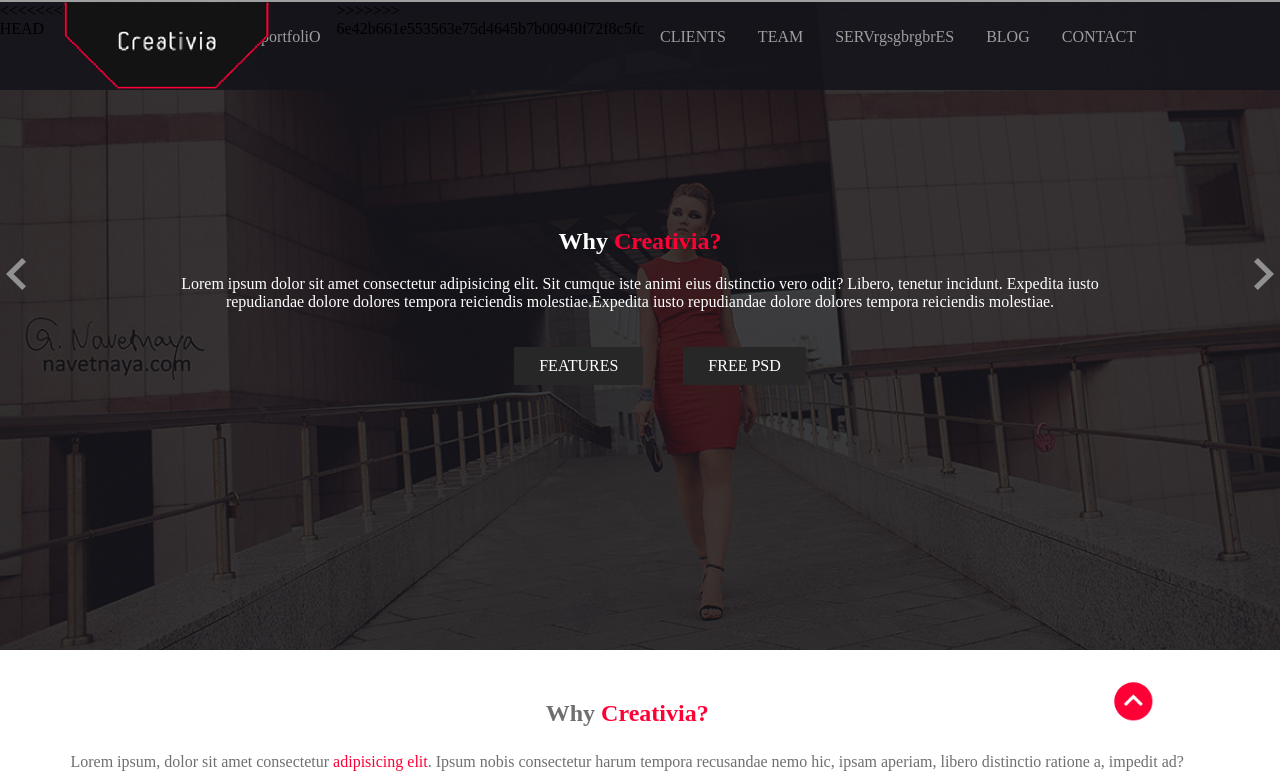
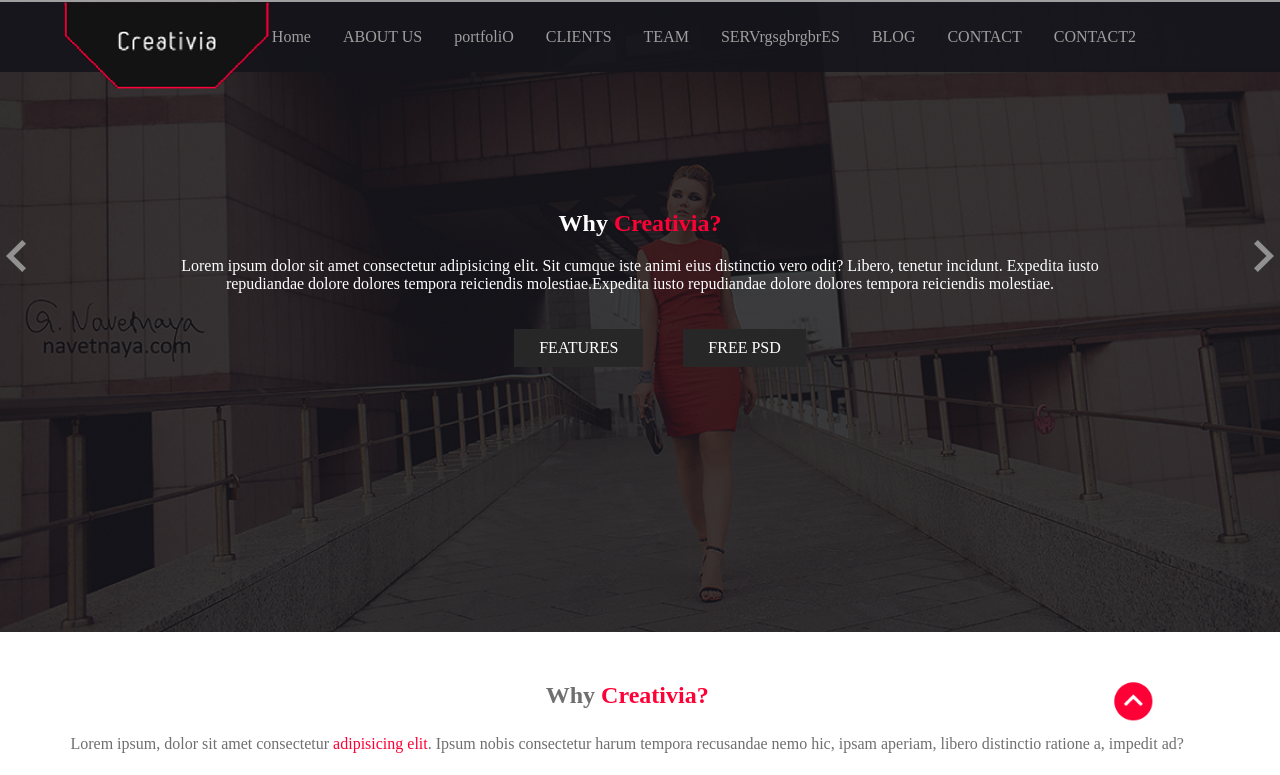
Before and after one commit to argon139/creativia, a website: page app/index.html in a window 1280 px wide. Shown: the top 775 px of the page. Drawn offline with Linux system fonts and the light colour scheme.

Commit message:
contact2

```diff
--- a/app/index.html
+++ b/app/index.html
@@ -15,16 +15,13 @@
                 <div id="menu">
                     <div class="menu-item"><a href="#HOME">Home</a></div>
                     <div class="menu-item"><a href="#ABOUTUS">ABOUT US</a></div>
-<<<<<<< HEAD
-                    <div class="menu-item"><a href="#PORTFOLIO">PORTFOLIO</a></div>
-=======
                     <div class="menu-item"><a href="#PORTFOLIO">portfoliO</a></div>
->>>>>>> 6e42b661e553563e75d4645b7b00940f72f8c5fc
                     <div class="menu-item"><a href="#CLIENTS">CLIENTS</a></div>
                     <div class="menu-item"><a href="#TEAM">TEAM</a></div>
                     <div class="menu-item"><a href="#SERVICES">SERVrgsgbrgbrES</a></div>
                     <div class="menu-item"><a href="#BLOG">BLOG</a></div>
                     <div class="menu-item"><a href="#CONTACT">CONTACT</a></div>
+                    <div class="menu-item"><a href="#CONTACT">CONTACT2</a></div>
 
                 </div>
                 <div id="menu-icon" data-click="#mobile-menu, #menu-icon, #mobile-filter" data-motion-name="open"></div>
```
